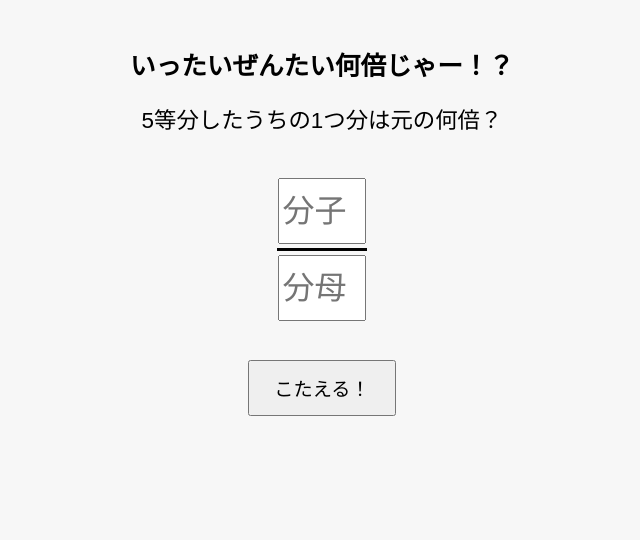
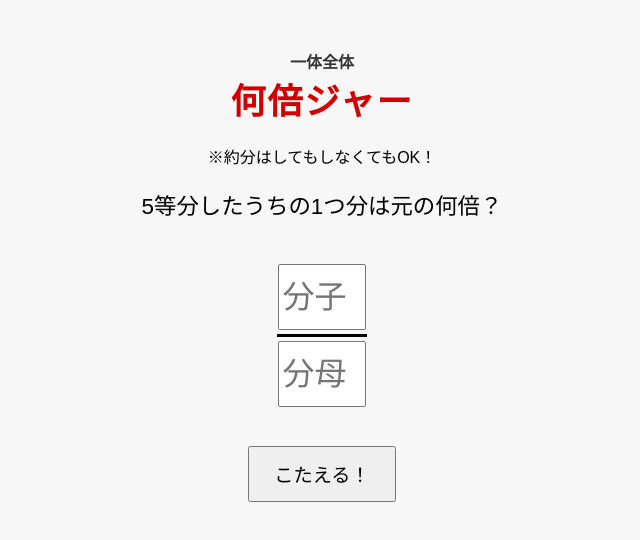
Before and after one commit to SucreauxVanille/nambaiger, a plain HTML site: page index.html in a window 1280 px wide. Shown: the whole page, without its empty margins (318-958 px from the left). Drawn offline with Linux system fonts and the light colour scheme.

Commit message:
Update index.html

```diff
--- a/index.html
+++ b/index.html
@@ -13,10 +13,22 @@
     padding: 20px;
   }
 
-  h1 {
-    font-size: 1.6rem;
-    margin-bottom: 20px;
-  }
+h1 {
+  margin-bottom: 20px;
+}
+
+.title-sub {
+  font-size: 1rem;
+  color: #333;
+}
+
+.title-main {
+  font-size: 2.2rem;
+  font-weight: bold;
+  color: #d40000;
+  letter-spacing: 0.05em;
+}
+
 
   #question {
     font-size: 1.4rem;
@@ -61,7 +73,12 @@
 
 <body>
 
-<h1>いったいぜんたい何倍じゃー！？</h1>
+<h1>
+  <div class="title-sub">一体全体</div>
+  <div class="title-main">何倍ジャー</div>
+</h1>
+
+<p>※約分はしてもしなくてもOK！</p>
 
 <div id="question"></div>
 
```
